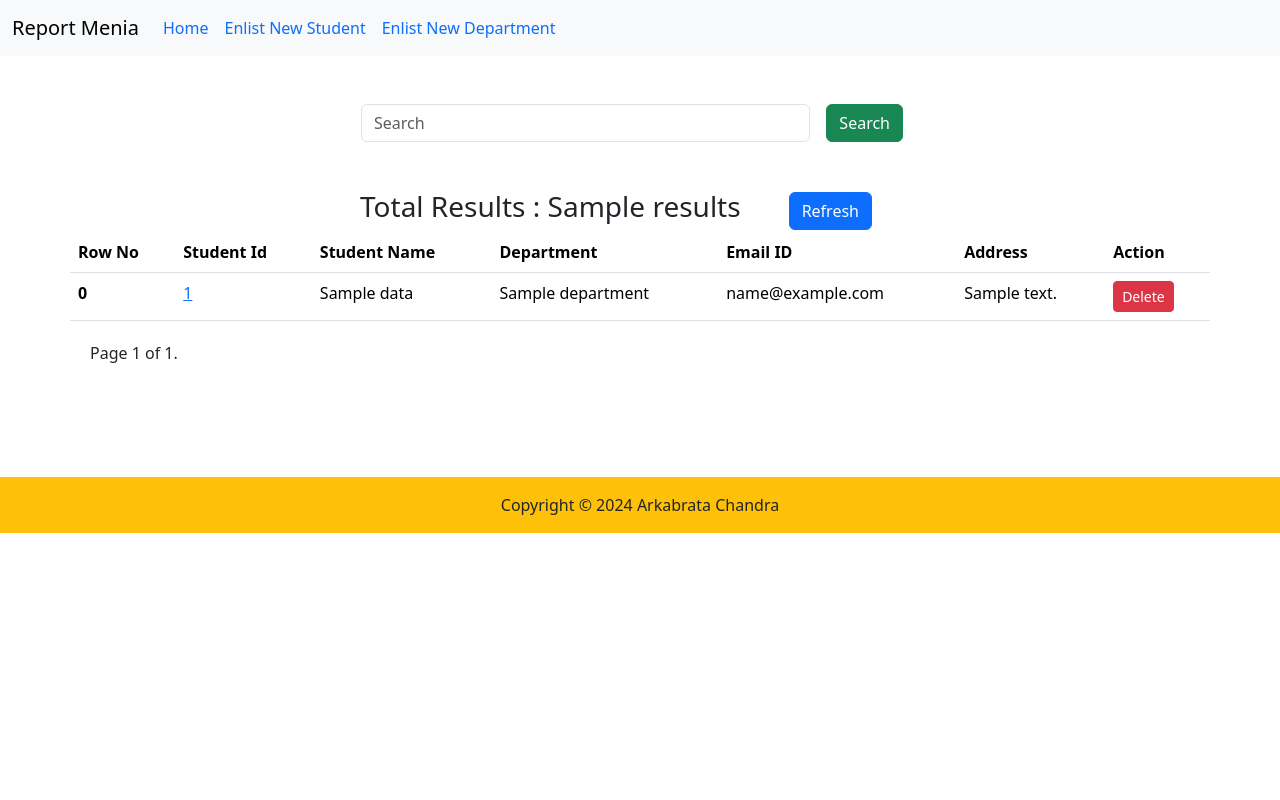
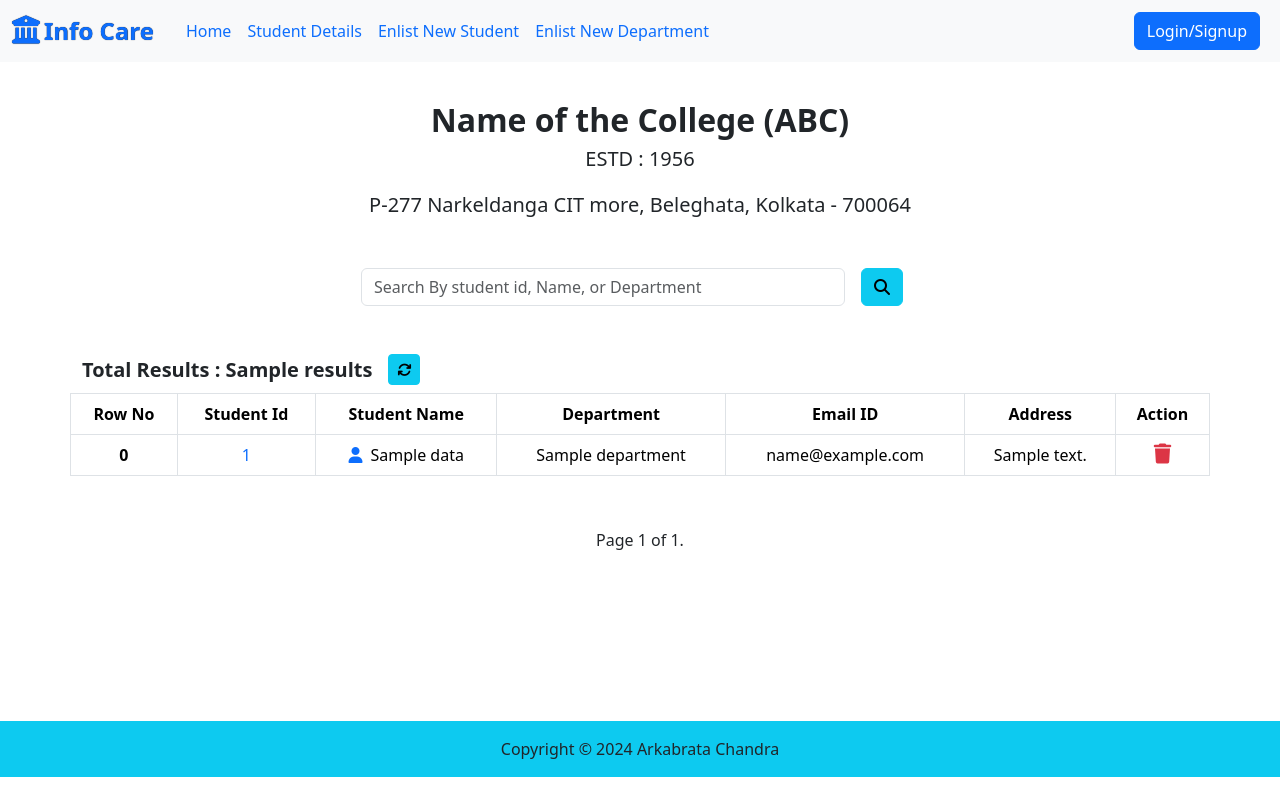
Before and after one commit to itzarkabrata/College-Academics-System, a Django app: template studentcard/templates/report/table.html in a window 1280 px wide. Run offline with Django 3.2, Linux system fonts and the light colour scheme; the template is opened without the code that fills it: most values are stand-ins (such as "Sample title", 1, 10 or a date in 2020).

Commit message:
UI modified,profile created,home route created

```diff
--- a/report_card/urls.py
+++ b/report_card/urls.py
@@ -16,11 +16,12 @@ Including another URLconf
 """
 from django.contrib import admin
 from django.urls import path
-from studentcard.views import get_student,get_marks,enlist_student,enlist_dept,delete_dept,delete_student,show_dept_subjects,delete_dept_subject,delete_marks
+from studentcard.views import get_student,get_marks,enlist_student,enlist_dept,delete_dept,delete_student,show_dept_subjects,delete_dept_subject,delete_marks,profile_info,home_screen
 
 urlpatterns = [
     path('admin/', admin.site.urls),
-    path('',get_student,name="student Info"),
+    path('',home_screen,name="home"),
+    path('student-details/',get_student,name="student Info"),
     path('marks/<s_id>/',get_marks,name="studentID"),
     path('student/enlist/',enlist_student,name="enlistNewStudent"),
     path('department/enlist/',enlist_dept,name="enlistNewDepartment"),
@@ -29,4 +30,5 @@ urlpatterns = [
     path('department/enlist/<dept_name>',show_dept_subjects,name="ShowDepartmentSubjects"),
     path('subject/delete/<subject_code>',delete_dept_subject,name="DeleteSubject"),
     path('marks/delete/<student_identity>',delete_marks,name="DeleteMarks"),
+    path('profile/<profile_code>',profile_info,name="Profile")
 ]
--- a/studentcard/templates/base.html
+++ b/studentcard/templates/base.html
@@ -5,12 +5,13 @@
     <meta name="viewport" content="width=device-width, initial-scale=1.0">
     <title>Student Report Card</title>
     <link href="https://cdn.jsdelivr.net/npm/bootstrap@5.3.3/dist/css/bootstrap.min.css" rel="stylesheet" integrity="sha384-QWTKZyjpPEjISv5WaRU9OFeRpok6YctnYmDr5pNlyT2bRjXh0JMhjY6hW+ALEwIH" crossorigin="anonymous">
+    <link rel="stylesheet" href="https://cdnjs.cloudflare.com/ajax/libs/font-awesome/6.5.2/css/all.min.css" integrity="sha512-SnH5WK+bZxgPHs44uWIX+LLJAJ9/2PkPKZ5QiAj6Ta86w+fsb2TkcmfRyVX3pBnMFcV7oQPJkl9QevSCWr3W6A==" crossorigin="anonymous" referrerpolicy="no-referrer" />
 </head>
 <body>
     <header>
     {% include "component/header.html" %}
     </header>
-    <div class="pb-5 pt-5 mt-2">{% block main %}{% endblock  %}</div>
+    <div class="pb-5 pt-5 mt-5" style="min-height: 78.1vh">{% block main %}{% endblock  %}</div>
     <footer>
     {% include "component/footer.html" %}
     </footer>
--- a/studentcard/templates/component/footer.html
+++ b/studentcard/templates/component/footer.html
@@ -1,3 +1,3 @@
-<div class="bg-warning py-3 mt-5 w-100 text-center">
+<div class="bg-info py-3 mt-5 w-100 text-center">
     Copyright &copy; 2024 Arkabrata Chandra
 </div>
--- a/studentcard/templates/component/header.html
+++ b/studentcard/templates/component/header.html
@@ -1,21 +1,31 @@
-<nav class="navbar navbar-expand-lg bg-body-tertiary position-fixed fixed-top">
+<nav class="navbar navbar-expand-lg bg-body-tertiary fixed-top">
     <div class="container-fluid">
-      <a class="navbar-brand" href="/">Report Menia</a>
+      <a class="navbar-brand fw-bold text-primary fs-4" style="text-shadow: 0.1px 0.1px 0.8px black;" href="/"><i class="fa-solid fa-building-columns me-1 fs-3 text-primary"></i>Info Care</a>
       <button class="navbar-toggler" type="button" data-bs-toggle="collapse" data-bs-target="#navbarNav" aria-controls="navbarNav" aria-expanded="false" aria-label="Toggle navigation">
         <span class="navbar-toggler-icon"></span>
       </button>
-      <div class="collapse navbar-collapse" id="navbarNav">
+      <div class="collapse navbar-collapse d-flex flex-column flex-lg-row justify-content-start align-items-start justify-content-lg-between align-items-lg-center px-2" id="navbarNav">
         <ul class="navbar-nav">
           <li class="nav-item">
-            <a class="nav-link text-primary" aria-current="page" href="/">Home</a>
+            <a class="nav-link link-primary" aria-current="page" href="/">Home</a>
           </li>
           <li class="nav-item">
-            <a class="nav-link text-primary" href="/student/enlist">Enlist New Student</a>
+            <a class="nav-link link-primary" aria-current="page" href="/student-details">Student Details</a>
           </li>
           <li class="nav-item">
-            <a class="nav-link text-primary" href="/department/enlist">Enlist New Department</a>
+            <a class="nav-link link-primary" href="/student/enlist">Enlist New Student</a>
+          </li>
+          <li class="nav-item">
+            <a class="nav-link link-primary" href="/department/enlist">Enlist New Department</a>
           </li>
         </ul>
+        {% comment %} {% if isLogin %} {% endcomment %}
+        {% comment %} <div class="fs-6">
+          <i class="fa-solid fa-user fs-5 me-3 text-primary" style="text-shadow: 0.1px 0.1px 0.8px black;"></i>Username
+        </div> {% endcomment %}
+        {% comment %} {% else %} {% endcomment %}
+        <a href="#"><button class="btn btn-primary my-2 my-lg-0">Login/Signup</button></a>
+        {% comment %} {% endif %} {% endcomment %}
       </div>
     </div>
   </nav>
--- /dev/null
+++ b/studentcard/templates/report/home.html
@@ -0,0 +1,4 @@
+{% extends "base.html" %}
+{% block main %}
+    <p>This is the homepage</p>
+{% endblock %}
--- a/studentcard/templates/report/table.html
+++ b/studentcard/templates/report/table.html
@@ -1,17 +1,22 @@
 {% extends "base.html" %}
 {% block main %}
+<div class="container text-center">
+  <div class="fs-2 fw-semibold">Name of the College (ABC)</div>
+  <p class="fs-5">ESTD : 1956</p>
+  <p class="fs-5">P-277 Narkeldanga CIT more, Beleghata, Kolkata - 700064</p>
+</div>
 <div class = "d-flex align-items-center justify-content-center container my-5">
-  <form class="d-flex w-50" role="search" action="/" method="POST">
+  <form class="d-flex w-50" role="search" action="/student-details/" method="POST">
     {% csrf_token %}
-    <input class="form-control" name = "searchpara" type="search" placeholder="Search" aria-label="Search">
-    <button class="btn btn-success mx-3" type="submit">Search</button>
+    <input class="form-control" name = "searchpara" type="search" placeholder="Search By student id, Name, or Department" aria-label="Search">
+    <button class="btn btn-info mx-3" type="submit"><i class="fa fa-search"></i></button>
   </form>
 </div>
-<div class="d-flex align-items-center justify-content-center">
-  <h3>Total Results : {{results}}</h3>
-  <a href="/"><button class="btn btn-primary mx-5">Refresh</button></a>
+<div class="d-flex container align-items-center justify-content-start mb-2">
+  <div class="fs-5 fw-semibold">Total Results : {{results}}</div>
+  <a href="/student-details/"><button class="btn btn-info btn-sm mx-3"><i class="fa fa-refresh"></i></button></a>
 </div>
-<table class="table container">
+<table class="table container table-bordered text-center">
   <thead>
       <tr>
         <th scope="col">Row No</th>
@@ -27,12 +32,14 @@
     {% for s in data %}
       <tr>
         <th scope="row" id="{{forloop.counter}}">{{forloop.counter}}</th>
-        <td scope="row"><a href="marks/{{s.stu_id.student_id}}">{{s.stu_id.student_id}}</a></td>
-        <td>{{s.stu_name}}</td>
+        <td scope="row"><a class="text-decoration-none" href="/marks/{{s.stu_id.student_id}}">{{s.stu_id.student_id}}</a></td>
+        <td><a href="/profile/{{s.stu_id.student_id}}"><i class="fa fa-user me-2"></i></a>{{s.stu_name}}</td>
         <td>{{s.dept.department}}</td>
         <td>{{s.stu_email}}</td>
         <td>{{s.stu_address}}</td>
-        <td><button class="btn btn-sm btn-danger" onclick="del_student('{{s.stu_id.student_id}}')">Delete</button></td>
+        <td>
+          <i class="fa fa-trash text-danger fs-5" style="cursor: pointer;" onclick="del_student('{{s.stu_id.student_id}}')"></i>
+        </td>
         <script>
           var s{{forloop.counter}} = {{forloop.counter}}+{{row_no}}-1
           document.getElementById("{{forloop.counter}}").innerHTML = s{{forloop.counter}};
@@ -41,7 +48,7 @@
     {% endfor %}
     </tbody>
 </table>
-<div aria-label="Page navigation example" class="container">
+<div aria-label="Page navigation example" class="container d-flex justify-content-center align-items-center mt-5">
       <ul class="pagination">
         {% if data.has_previous %}
         <li class="page-item"><a href="?page=1" class = "page-link">&laquo; first</a></li>
```
Also changed, not shown: studentcard/templates/report/department.html (+12 -10 lines), studentcard/templates/report/marks.html (+17 -12 lines), studentcard/templates/report/profile.html (added, +12 -0 lines), studentcard/templates/report/subjects.html (+12 -10 lines), studentcard/views.py (+24 -1 lines), db.sqlite3.
